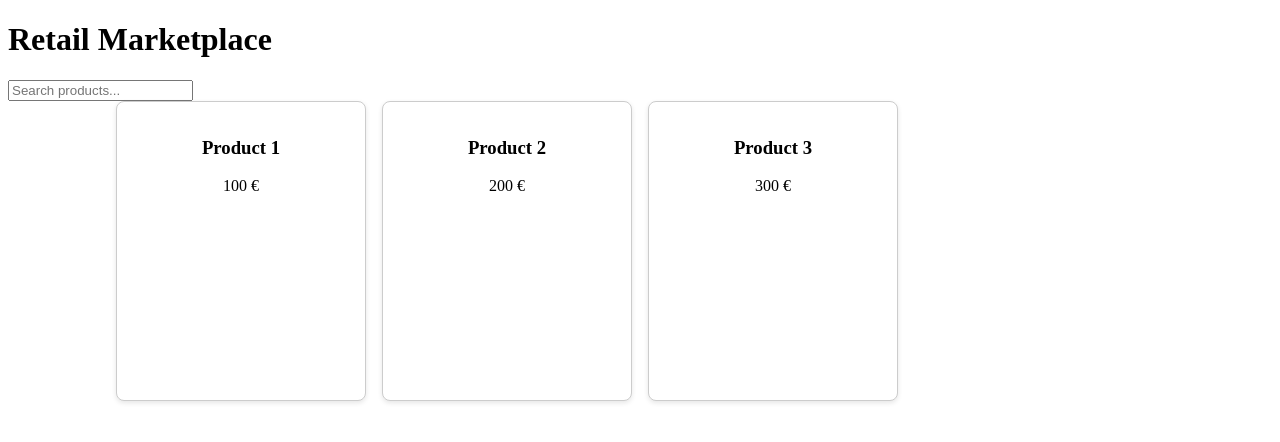
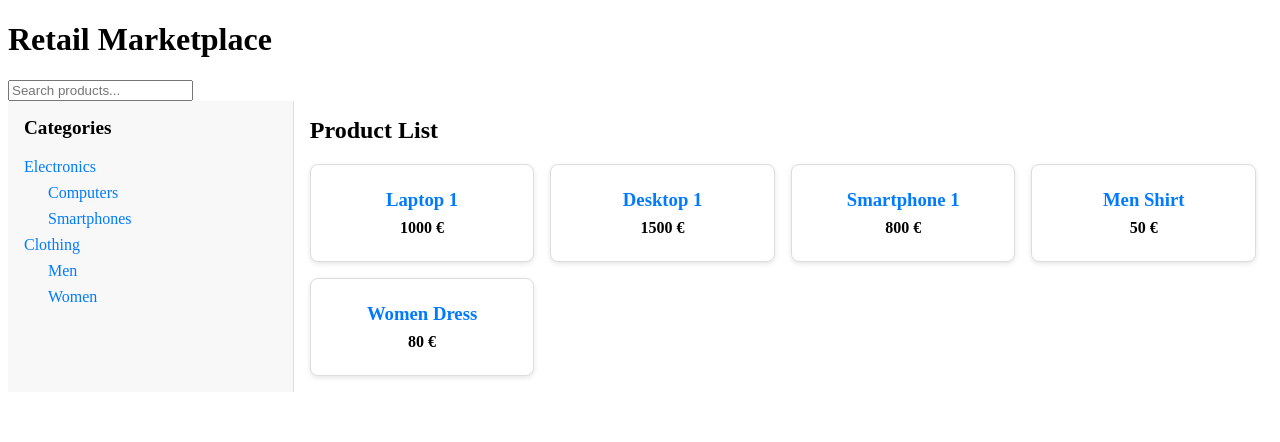
Before and after one commit to yahorpaulson/online-marketplace, an Angular app in the folder online-marketplace/: page /retail in a window 1280 px wide. Shown: the top 442 px of the page. Built offline with nearby package versions, Linux system fonts and the light colour scheme.

Commit message:
added functionality of a category list in retail marketplace

```diff
--- a/online-marketplace/src/app/product-list/product-list.component.css
+++ b/online-marketplace/src/app/product-list/product-list.component.css
@@ -1,25 +1,87 @@
+.page-container {
+    display: flex;
+    flex-direction: row;
+}
+
+.sidebar {
+    width: 20%;
+    padding: 1rem;
+    background-color: #f8f8f8;
+    border-right: 1px solid #ddd;
+}
+
+.sidebar h3 {
+    margin-top: 0;
+    font-size: 1.2rem;
+    font-weight: bold;
+}
+
+.sidebar ul {
+    list-style: none;
+    padding: 0;
+    margin: 0;
+}
+
+.sidebar li {
+    margin: 0.5rem 0;
+}
+
+.sidebar li span {
+    cursor: pointer;
+    color: #007bff;
+    text-decoration: none;
+}
+
+.sidebar li span:hover {
+    text-decoration: underline;
+}
+
+.sidebar ul ul {
+    margin-left: 1.5rem;
+}
+
+.main-content {
+    flex: 1;
+    padding: 1rem;
+}
+
+.main-content h2 {
+    margin-top: 0;
+}
+
 .product-grid {
     display: grid;
-    grid-template-columns: repeat(4, 250px);
-    /* 4 колонки, фиксированная ширина 250px */
-    grid-auto-rows: 300px;
-    /* Фиксированная высота строк */
+    grid-template-columns: repeat(auto-fill, minmax(200px, 1fr));
     gap: 1rem;
-    /* Расстояние между карточками */
-    justify-content: center;
-    /* Центрирование сетки */
+    margin-top: 1rem;
 }
 
 .product-card {
-    border: 1px solid #ccc;
+    border: 1px solid #ddd;
     border-radius: 8px;
     padding: 1rem;
+    background-color: #fff;
     text-align: center;
-    background-color: #fff;
     box-shadow: 0 2px 5px rgba(0, 0, 0, 0.1);
+    transition: box-shadow 0.3s ease;
 }
 
 .product-card:hover {
-    box-shadow: 0 4px 8px rgba(0, 0, 0, 0.2);
+    box-shadow: 0 4px 10px rgba(0, 0, 0, 0.2);
+}
+
+.product-card h3 {
+    margin: 0.5rem 0;
     cursor: pointer;
+    color: #007bff;
 }
+
+.product-card h3:hover {
+    text-decoration: underline;
+}
+
+.product-card p {
+    margin: 0.5rem 0;
+    font-size: 1rem;
+    font-weight: bold;
+}
--- a/online-marketplace/src/app/product-list/product-list.component.html
+++ b/online-marketplace/src/app/product-list/product-list.component.html
@@ -1,6 +1,25 @@
-<div class="product-grid">
-    <div *ngFor="let product of filteredProducts" class="product-card" (click)="navigateToDetails(product)">
-        <h3>{{ product.name }}</h3>
-        <p>{{ product.price }} €</p>
+<div class="page-container">
+    <div class="sidebar">
+        <h3>Categories</h3>
+        <ul>
+            <li *ngFor="let category of getTopLevelCategories()">
+                <span (click)="filterProductsByCategory(category.id)">{{ category.name }}</span>
+                <ul *ngIf="hasChildCategories(category.id)">
+                    <li *ngFor="let subcategory of getSubcategories(category.id)">
+                        <span (click)="filterProductsByCategory(subcategory.id)">{{ subcategory.name }}</span>
+                    </li>
+                </ul>
+            </li>
+        </ul>
+    </div>
+
+    <div class="main-content">
+        <h2>Product List</h2>
+        <div class="product-grid">
+            <div *ngFor="let product of filteredProducts" class="product-card">
+                <h3 (click)="navigateToDetails(product)">{{ product.name }}</h3>
+                <p>{{ product.price }} €</p>
+            </div>
+        </div>
     </div>
 </div>
--- a/online-marketplace/src/app/product-list/product-list.component.ts
+++ b/online-marketplace/src/app/product-list/product-list.component.ts
@@ -10,11 +10,26 @@ import { Router } from '@angular/router';
   styleUrls: ['./product-list.component.css']
 })
 export class ProductListComponent {
+  //temporary
   products = [
-    { id: 1, name: 'Product 1', price: 100, description: 'Description of Product 1', images: ['/assets/product1.jpg'] },
-    { id: 2, name: 'Product 2', price: 200, description: 'Description of Product 2', images: ['/assets/product2.jpg', '/assets/product2_alt.jpg'] },
-    { id: 3, name: 'Product 3', price: 300, description: 'Description of Product 3', images: ['/assets/product3.jpg'] },
+    { id: 1, name: 'Laptop 1', price: 1000, description: 'Description of Laptop 1', images: ['/assets/laptop1.jpg'], categoryId: 3 },
+    { id: 2, name: 'Desktop 1', price: 1500, description: 'Description of Desctop 1', images: ['/assets/desktop1.jpg', '/assets/desktop1_alt.jpg'], categoryId: 4 },
+    { id: 3, name: 'Smartphone 1', price: 800, description: 'Description of Smartphone 1', images: ['/assets/smartphone1.jpg'], categoryId: 5 },
+    { id: 4, name: 'Men Shirt', price: 50, description: 'Description of Shirt', images: ['/assets/shirt.jpg'], categoryId: 7 },
+    { id: 5, name: 'Women Dress', price: 80, description: 'Description of Dress', images: ['/assets/dress.jpg'], categoryId: 8 },
   ];
+  categories = [
+    { id: 1, name: 'Electronics', parentId: null },
+    { id: 2, name: 'Computers', parentId: 1 },
+    { id: 3, name: 'Laptops', parentId: 2 },
+    { id: 4, name: 'Desktops', parentId: 2 },
+    { id: 5, name: 'Smartphones', parentId: 1 },
+    { id: 6, name: 'Clothing', parentId: null },
+    { id: 7, name: 'Men', parentId: 6 },
+    { id: 8, name: 'Women', parentId: 6 },
+  ];
+
+
 
 
   constructor(private router: Router) { }
@@ -43,7 +58,39 @@ export class ProductListComponent {
     });
   }
 
+  getTopLevelCategories() {
+    return this.categories.filter(c => !c.parentId);
+  }
+
+  hasChildCategories(categoryId: number): boolean {
+    return this.categories.some(c => c.parentId === categoryId);
+  }
+
+  getSubcategories(parentId: number) {
+    return this.categories.filter(c => c.parentId === parentId);
+  }
+
+  filterProductsByCategory(categoryId: number) {
+    const allCategoryIds = this.getAllChildCategoryIds(categoryId);
+    this.filteredProducts = this.products.filter(product =>
+      allCategoryIds.includes(product.categoryId)
+    );
+  }
+
+  getAllChildCategoryIds(categoryId: number): number[] {
+    const childIds = this.categories
+      .filter(category => category.parentId === categoryId)
+      .map(category => category.id);
+
+    return childIds.reduce(
+      (ids, id) => [...ids, id, ...this.getAllChildCategoryIds(id)],
+      [categoryId]
+    );
 
 
 
+
+
+
+  }
 }
```
